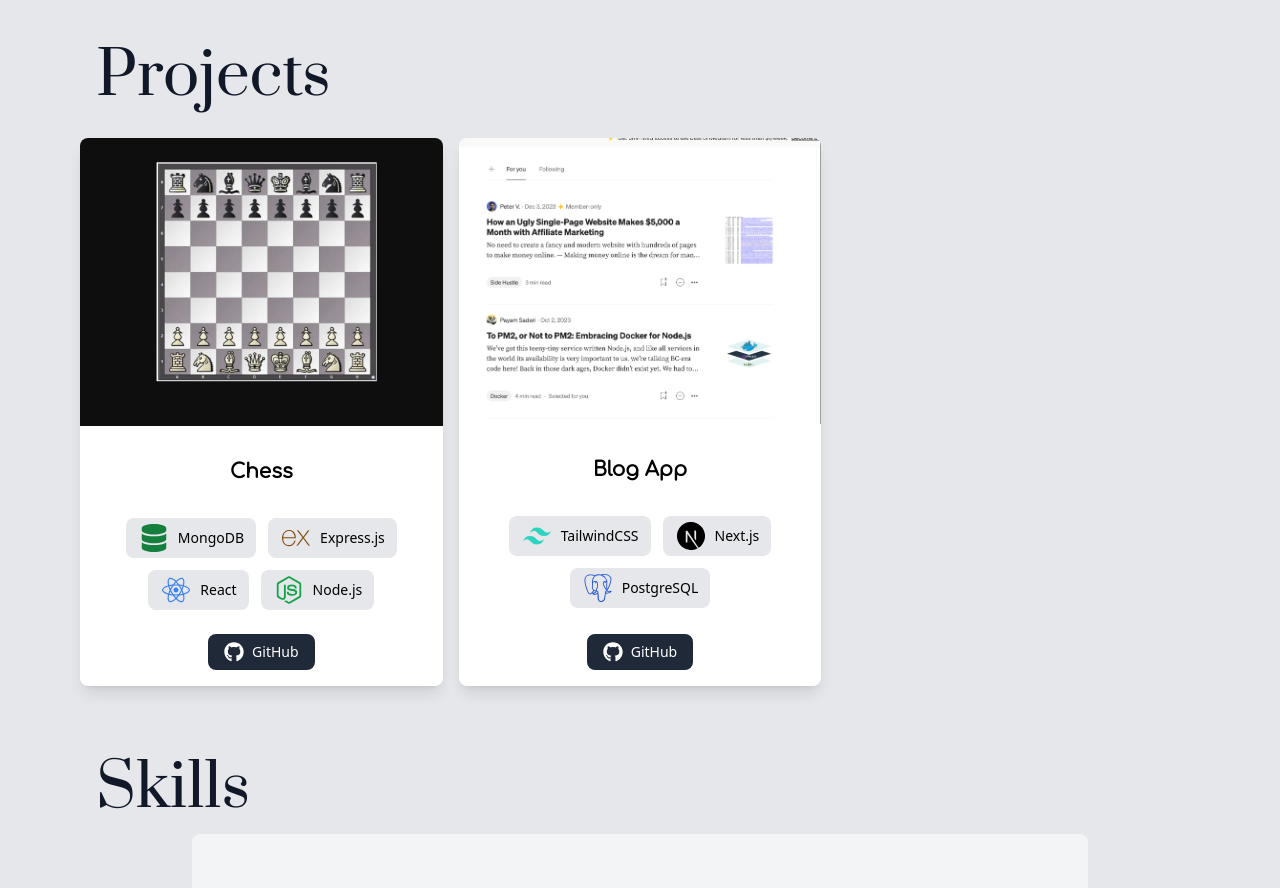
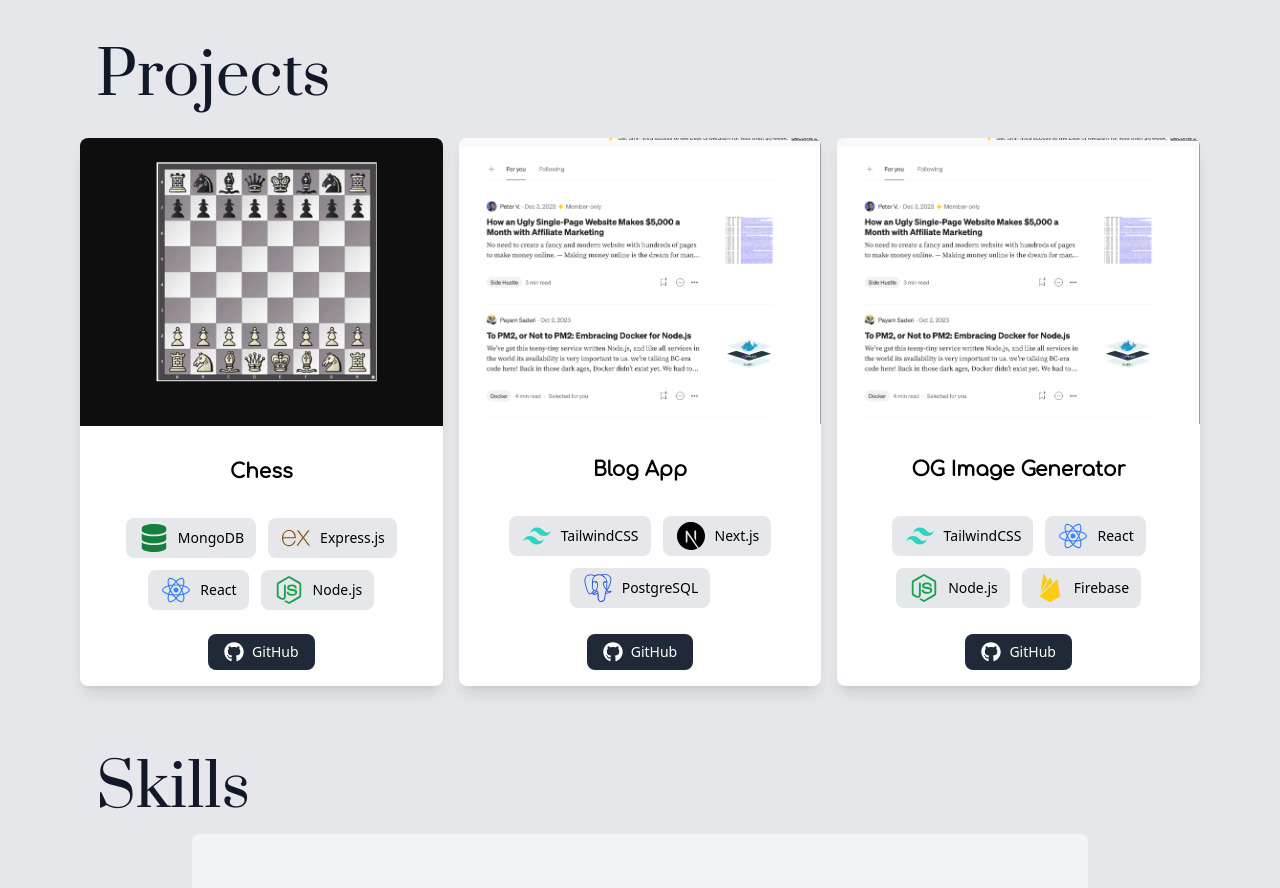
Before and after one commit to gurshaan17/portfolio, a React (Create React App) app: page / in a window 1280 px wide. Shown: the part 1360-2248 px from the top of the page. Built offline with nearby package versions, Linux system fonts and the light colour scheme; a web font is replaced by a local one.

Commit message:
project added

```diff
--- a/src/components/Projects.jsx
+++ b/src/components/Projects.jsx
@@ -5,7 +5,7 @@ import {
   FaDatabase,
   FaGithub,
 } from "react-icons/fa";
-import { SiRedux, SiVite, SiTailwindcss, SiAuth0, SiExpress, SiPostgresql, SiNextdotjs } from "react-icons/si";
+import { SiRedux, SiVite, SiTailwindcss, SiAuth0, SiExpress, SiPostgresql, SiNextdotjs, SiFirebase } from "react-icons/si";
 
 function Projects() {
   const getTechIcon = (tech) => {
@@ -30,6 +30,8 @@ function Projects() {
         return <SiPostgresql size={28} className="text-blue-700" />;
       case "Next.js":
         return <SiNextdotjs size={28} className="text-black dark:text-white" />;
+      case "Firebase":
+        return <SiFirebase size={28} className="text-yellow-400"/>
       default:
         return null;
     }
@@ -49,7 +51,13 @@ function Projects() {
       link: "https://github.com/gurshaan17/medium-clone",
       linkType: "github",
       techStack: "TailwindCSS, Next.js, PostgreSQL",
-    },
+    },{
+      title:"OG Image Generator",
+      imageUrl:"/blog.png",
+      link:"https://github.com/gurshaan17/og-image",
+      linkType:"github",
+      techStack:"TailwindCSS, React, Node.js, Firebase"
+    }
   ];
 
   return (
```
